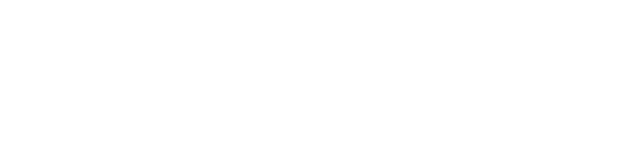
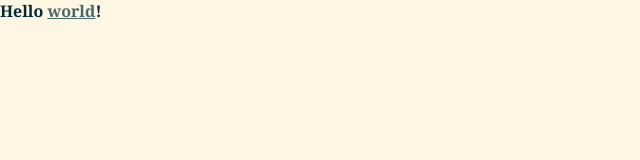
Before and after one commit to podrivo/default, a plain HTML site: page index.html in a window 1280 px wide. Shown: the whole page, without its empty margins (0-640 px from the left). Drawn offline with nearby package versions, Linux system fonts and the light colour scheme.

Commit message:
Added link.

```diff
--- a/index.html
+++ b/index.html
@@ -22,10 +22,11 @@
 <body>
 
 	<!-- Hi -->
-	<h1>Hello world!</h1>
+	<h1>Hello <a href="#" title="sup!">world</a>!</h1>
 
 	<!-- JS -->
 	<script src="//ajax.googleapis.com/ajax/libs/jquery/1.7.2/jquery.min.js"></script>
+	<script src="layout/"></script>
 	<script></script>
 
 	<!-- Google Analytics -->
--- a/layout/style.css
+++ b/layout/style.css
@@ -2,15 +2,12 @@
 
 /* http://meyerweb.com/eric/tools/css/reset/ - v2.0 | 20110126 */
 html,body,div,span,applet,object,iframe,h1,h2,h3,h4,h5,h6,p,blockquote,pre,a,abbr,acronym,address,big,cite,code,del,dfn,em,img,ins,kbd,q,s,samp,small,strike,strong,sub,sup,tt,var,b,u,i,center,dl,dt,dd,ol,ul,li,fieldset,form,label,legend,table,caption,tbody,tfoot,thead,tr,th,td,article,aside,canvas,details,embed,figure,figcaption,footer,header,hgroup,menu,nav,output,ruby,section,summary,time,mark,audio,video{margin:0;padding:0;border:0;font-size:100%;font:inherit;vertical-align:baseline}article,aside,details,figcaption,figure,footer,header,hgroup,menu,nav,section{display:block}body{line-height:1}ol,ul{list-style:none}blockquote,q{quotes:none}blockquote:before,blockquote:after,q:before,q:after{content:'';content:none}table{border-collapse:collapse;border-spacing:0}
+*{-moz-box-sizing:border-box;-webkit-box-sizing:border-box;box-sizing:border-box}
 
 /* HTML */
-*{-moz-box-sizing:border-box;-webkit-box-sizing:border-box;box-sizing:border-box}
 html {height:100%; text-rendering:optimizeLegibility; -webkit-font-smoothing:antialiased;}
-body {height:100%; background:#FFF; color:#FFF; font:12px/20px 'Arial', sans-serif;}
-::-moz-selection {background:#F90; color:#FFF;}
-::selection {background:#F90; color:#FFF;}
-a {color:#FFF; text-decoration:none;}
-a:hover {color:#FFF; text-decoration:underline;}
-
-/* Misc */
-h1 {background:url(sprite.png) no-repeat; text-indent:-999999px; display:block;}
+body {height:100%; background:#FDF6E3; color:#002B36; font:700 16px/22px 'Georgia', serif;}
+::-moz-selection {background:#268BD2; color:#FDF6E3;}
+::selection {background:#268BD2; color:#FDF6E3;}
+a {color:#002B36; opacity:.7; text-decoration:underline;}
+a:hover, a:focus {color:#002B36; opacity:.99; text-decoration:underline;}
```
